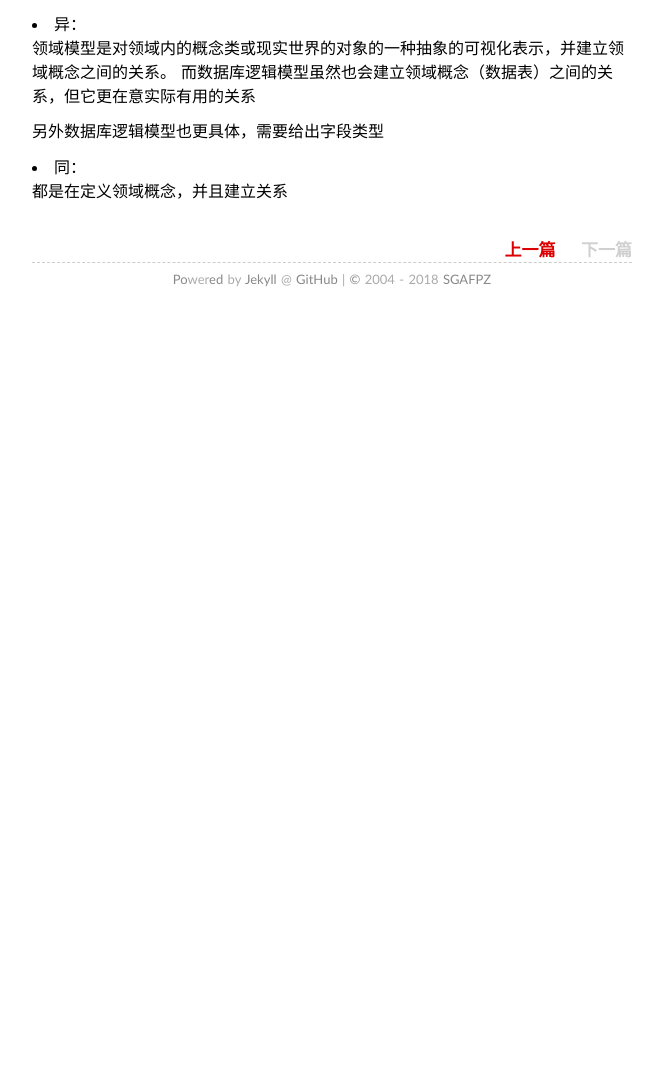
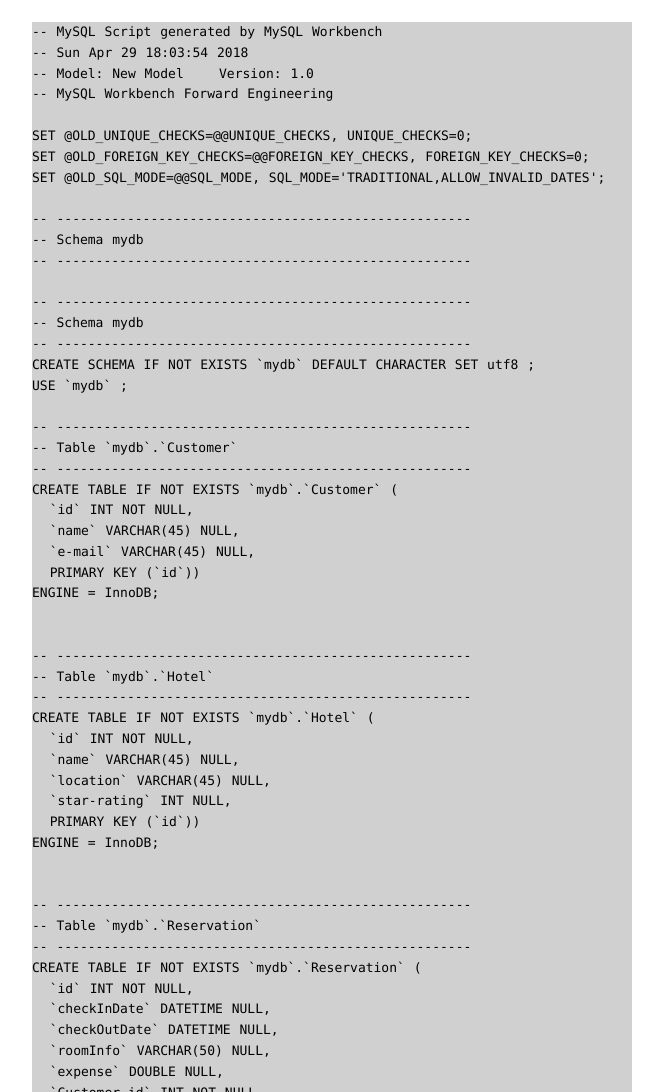
Before and after one commit to paintersg/paintersg.github.io, a Jekyll site: the page built from _posts/2018-4-29-hm5.md, in a window 1280 px wide and 1400 px high, scrolled down 894 px. Shown: the part 308-1400 px from the top of the window, without its empty margins (308-971 px from the left). Built offline with Jekyll 4.4.1, drawn with Linux system fonts in a browser that asks for light colours; comment, search, counter and statistics services are not loaded; before the commit the page ends 1524 px from its top, so only the background shows below that; some of the changed text lies outside the part shown.

Commit message:
lesson 5

````diff
--- a/_posts/2018-4-29-hm5.md
+++ b/_posts/2018-4-29-hm5.md
@@ -19,6 +19,110 @@ tags: 博客
 
 <img src="https://s14.postimg.cc/7u1xeu3kh/database.png" width="100%" height="100%" />
 
+**Mysql 物理数据库的脚本**
+```
+-- MySQL Script generated by MySQL Workbench
+-- Sun Apr 29 18:03:54 2018
+-- Model: New Model    Version: 1.0
+-- MySQL Workbench Forward Engineering
+
+SET @OLD_UNIQUE_CHECKS=@@UNIQUE_CHECKS, UNIQUE_CHECKS=0;
+SET @OLD_FOREIGN_KEY_CHECKS=@@FOREIGN_KEY_CHECKS, FOREIGN_KEY_CHECKS=0;
+SET @OLD_SQL_MODE=@@SQL_MODE, SQL_MODE='TRADITIONAL,ALLOW_INVALID_DATES';
+
+-- -----------------------------------------------------
+-- Schema mydb
+-- -----------------------------------------------------
+
+-- -----------------------------------------------------
+-- Schema mydb
+-- -----------------------------------------------------
+CREATE SCHEMA IF NOT EXISTS `mydb` DEFAULT CHARACTER SET utf8 ;
+USE `mydb` ;
+
+-- -----------------------------------------------------
+-- Table `mydb`.`Customer`
+-- -----------------------------------------------------
+CREATE TABLE IF NOT EXISTS `mydb`.`Customer` (
+  `id` INT NOT NULL,
+  `name` VARCHAR(45) NULL,
+  `e-mail` VARCHAR(45) NULL,
+  PRIMARY KEY (`id`))
+ENGINE = InnoDB;
+
+
+-- -----------------------------------------------------
+-- Table `mydb`.`Hotel`
+-- -----------------------------------------------------
+CREATE TABLE IF NOT EXISTS `mydb`.`Hotel` (
+  `id` INT NOT NULL,
+  `name` VARCHAR(45) NULL,
+  `location` VARCHAR(45) NULL,
+  `star-rating` INT NULL,
+  PRIMARY KEY (`id`))
+ENGINE = InnoDB;
+
+
+-- -----------------------------------------------------
+-- Table `mydb`.`Reservation`
+-- -----------------------------------------------------
+CREATE TABLE IF NOT EXISTS `mydb`.`Reservation` (
+  `id` INT NOT NULL,
+  `checkInDate` DATETIME NULL,
+  `checkOutDate` DATETIME NULL,
+  `roomInfo` VARCHAR(50) NULL,
+  `expense` DOUBLE NULL,
+  `Customer_id` INT NOT NULL,
+  `Hotel_id` INT NOT NULL,
+  PRIMARY KEY (`id`, `Customer_id`, `Hotel_id`),
+  INDEX `fk_Reservation_Customer1_idx` (`Customer_id` ASC),
+  INDEX `fk_Reservation_Hotel1_idx` (`Hotel_id` ASC),
+  CONSTRAINT `fk_Reservation_Customer1`
+    FOREIGN KEY (`Customer_id`)
+    REFERENCES `mydb`.`Customer` (`id`)
+    ON DELETE NO ACTION
+    ON UPDATE NO ACTION,
+  CONSTRAINT `fk_Reservation_Hotel1`
+    FOREIGN KEY (`Hotel_id`)
+    REFERENCES `mydb`.`Hotel` (`id`)
+    ON DELETE NO ACTION
+    ON UPDATE NO ACTION)
+ENGINE = InnoDB;
+
+
+-- -----------------------------------------------------
+-- Table `mydb`.`Room`
+-- -----------------------------------------------------
+CREATE TABLE IF NOT EXISTS `mydb`.`Room` (
+  `id` INT NOT NULL,
+  `type` VARCHAR(45) NULL,
+  `pricePerDay` DOUBLE NULL,
+  `isReserved` TINYINT NULL,
+  `Reservation_id` INT NOT NULL,
+  `Reservation_Customer_id` INT NOT NULL,
+  `Hotel_id` INT NOT NULL,
+  PRIMARY KEY (`id`, `Reservation_id`, `Reservation_Customer_id`, `Hotel_id`),
+  INDEX `fk_Room_Reservation1_idx` (`Reservation_id` ASC, `Reservation_Customer_id` ASC),
+  INDEX `fk_Room_Hotel1_idx` (`Hotel_id` ASC),
+  CONSTRAINT `fk_Room_Reservation1`
+    FOREIGN KEY (`Reservation_id` , `Reservation_Customer_id`)
+    REFERENCES `mydb`.`Reservation` (`id` , `Customer_id`)
+    ON DELETE NO ACTION
+    ON UPDATE NO ACTION,
+  CONSTRAINT `fk_Room_Hotel1`
+    FOREIGN KEY (`Hotel_id`)
+    REFERENCES `mydb`.`Hotel` (`id`)
+    ON DELETE NO ACTION
+    ON UPDATE NO ACTION)
+ENGINE = InnoDB;
+
+
+SET SQL_MODE=@OLD_SQL_MODE;
+SET FOREIGN_KEY_CHECKS=@OLD_FOREIGN_KEY_CHECKS;
+SET UNIQUE_CHECKS=@OLD_UNIQUE_CHECKS;
+
+```
+
 **简单叙说 数据库逻辑模型 与 领域模型 的异同**
 - 异：
 领域模型是对领域内的概念类或现实世界的对象的一种抽象的可视化表示，并建立领域概念之间的关系。
````
Also changed, not shown: _pic/5.1.png (added), _pic/5.2.png (added).
